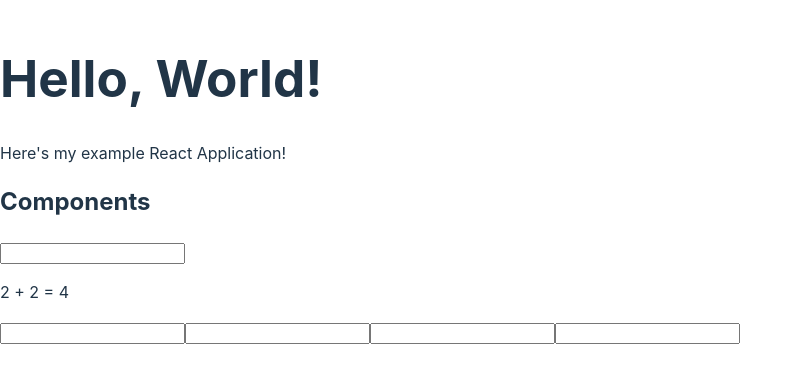
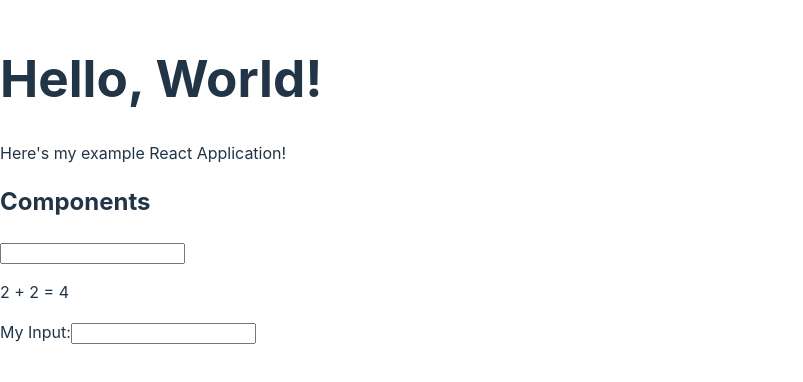
Before and after one commit to JHarry444/Lloyds-React-2, a React (Vite) app: page / in a window 1280 px wide. Shown: the part 220-602 px from the top of the page, without its empty margins (0-803 px from the left). Built offline with nearby package versions, Linux system fonts and the light colour scheme.

Commit message:
components

```diff
--- a/src/App.tsx
+++ b/src/App.tsx
@@ -13,10 +13,6 @@ function App() {
         <input className="myClass" />
         <p>2 + 2 = {2 + 2}</p>
         <Input />
-        <Input />
-        {/* comment */}
-        <Input />
-        <Input />
       </section>
     </>
   );
--- a/src/components/Input.tsx
+++ b/src/components/Input.tsx
@@ -1,3 +1,6 @@
-const Input = () => <input type="text" />;
+const Input = () => <>
+    <label htmlFor="exampleInput">My Input:</label>
+    <input type="text" id="exampleInput" />
+</>;
 
 export default Input;
```
